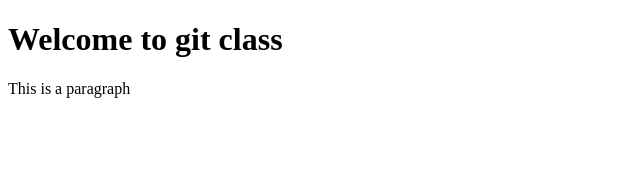
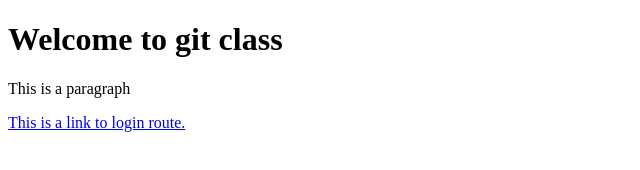
Before and after one commit to RaucousDave/git-class, a plain HTML site: page index.html in a window 1280 px wide. Shown: the whole page, without its empty margins (0-640 px from the left). Drawn offline with Linux system fonts and the light colour scheme.

Commit message:
chore: add link to login route

```diff
--- a/index.html
+++ b/index.html
@@ -8,5 +8,6 @@
   <body>
     <h1>Welcome to git class</h1>
     <p>This is a paragraph</p>
+    <a href="login.html">This is a link to login route.</a>
   </body>
 </html>
```
